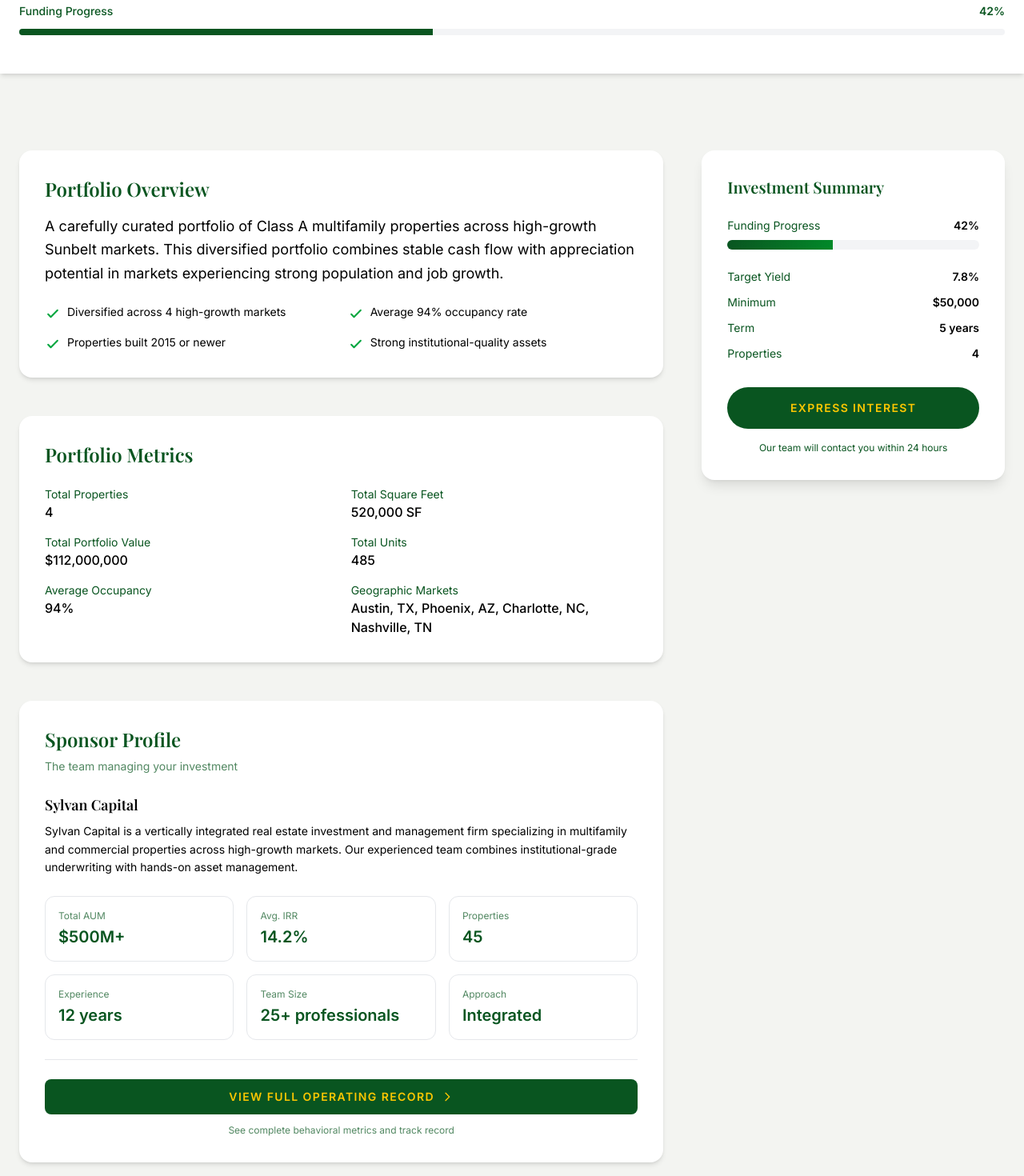
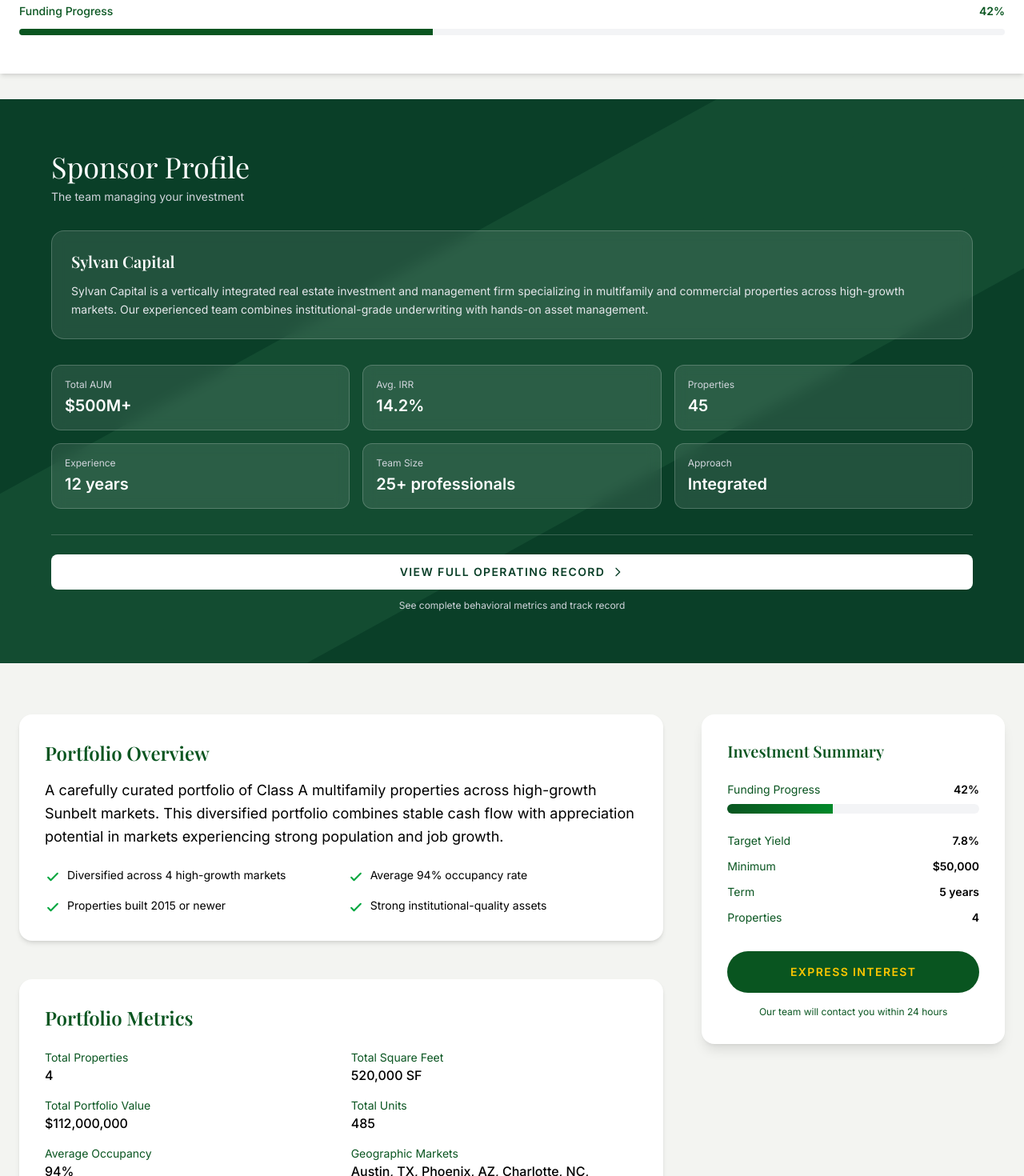
Before and after one commit to Glynac-AI/Sylvian-website, a Next.js app: page /offerings/1 in a window 1280 px wide. Shown: the part 1080-2550 px from the top of the page at 80% size. Built offline with nearby package versions, Linux system fonts and the light colour scheme.

Commit message:
Updated Hero sections

```diff
--- a/app/offerings/[id]/page.tsx
+++ b/app/offerings/[id]/page.tsx
@@ -148,6 +148,20 @@
                 </div>
             </section>
 
+            {/* Sponsor Profile - Full Width with Dark Green Background */}
+            <section id="sponsor" className="bg-[#0A3F28] text-white py-16 px-6 lg:px-12 relative overflow-hidden">
+                {/* Two parallel diagonal stripes */}
+                <div className="absolute inset-0 opacity-[0.07]">
+                    <svg width="100%" height="100%" viewBox="0 0 100 100" preserveAspectRatio="none">
+                        <path d="M70,0 L100,0 L100,30 L30,100 L0,100 L0,70 Z" fill="#86EFAC"/>
+                        <path d="M90,0 L100,0 L100,10 L10,100 L0,100 L0,90 Z" fill="#86EFAC" opacity="0.5"/>
+                    </svg>
+                </div>
+                <div className="relative z-10">
+                    <SponsorProfile sponsorProfile={portfolio.sponsorProfile} />
+                </div>
+            </section>
+
             {/* Main Content */}
             <section className="py-16 px-6">
                 <div className="max-w-7xl mx-auto">
@@ -218,11 +232,6 @@
                                     </div>
                                 </div>
                             </motion.div>
-
-                            {/* Sponsor Profile */}
-                            <div id="sponsor">
-                                <SponsorProfile sponsorProfile={portfolio.sponsorProfile} />
-                            </div>
 
                             {/* Removed Asset Allocation Section */}
 
--- a/components/how-investors-use-sylvan/Hero.tsx
+++ b/components/how-investors-use-sylvan/Hero.tsx
@@ -6,9 +6,11 @@
 export default function Hero() {
     return (
         <section className="bg-[#0A3F28] text-white pt-32 pb-20 relative overflow-hidden">
-            <div className="absolute top-0 right-0 w-1/2 h-full opacity-10">
+            {/* Two parallel diagonal stripes */}
+            <div className="absolute inset-0 opacity-[0.07]">
                 <svg width="100%" height="100%" viewBox="0 0 100 100" preserveAspectRatio="none">
-                    <path d="M0,100 L100,0 L100,100 Z" fill="white"/>
+                    <path d="M70,0 L100,0 L100,30 L30,100 L0,100 L0,70 Z" fill="#86EFAC"/>
+                    <path d="M90,0 L100,0 L100,10 L10,100 L0,100 L0,90 Z" fill="#86EFAC" opacity="0.5"/>
                 </svg>
             </div>
 
--- a/components/offerings/SponsorProfile.tsx
+++ b/components/offerings/SponsorProfile.tsx
@@ -24,62 +24,62 @@
             initial={{ opacity: 0, y: 20 }}
             animate={{ opacity: 1, y: 0 }}
             transition={{ duration: 0.6, delay: 0.12 }}
-            className="bg-white rounded-2xl p-8 shadow-md"
+            className="max-w-6xl mx-auto"
         >
-            <h2 className="text-2xl font-semibold text-[#095520] mb-2">Sponsor Profile</h2>
-            <p className="text-sm text-[#095520]/70 mb-6">The team managing your investment</p>
+            <h2 className="text-3xl lg:text-4xl font-serif text-white mb-2">Sponsor Profile</h2>
+            <p className="text-sm text-gray-300 mb-8">The team managing your investment</p>
 
-            <div className="mb-6">
-                <h3 className="text-lg font-semibold text-black mb-2">{sponsorProfile.name}</h3>
-                <p className="text-sm text-black leading-relaxed">
+            <div className="mb-8 bg-white/10 backdrop-blur-sm rounded-2xl p-6 border border-white/20">
+                <h3 className="text-xl font-semibold text-white mb-3">{sponsorProfile.name}</h3>
+                <p className="text-sm text-gray-200 leading-relaxed">
                     {sponsorProfile.description}
                 </p>
             </div>
 
             {/* Clean Metrics Grid */}
-            <div className="grid grid-cols-2 md:grid-cols-3 gap-4 mb-6">
-                <div className="p-4 rounded-xl border border-gray-200">
-                    <p className="text-xs text-[#095520]/70 mb-1">Total AUM</p>
-                    <p className="text-xl font-semibold text-[#095520]">{sponsorProfile.totalAUM}</p>
+            <div className="grid grid-cols-2 md:grid-cols-3 gap-4 mb-8">
+                <div className="p-4 rounded-xl bg-white/10 backdrop-blur-sm border border-white/20">
+                    <p className="text-xs text-gray-300 mb-1">Total AUM</p>
+                    <p className="text-xl font-semibold text-white">{sponsorProfile.totalAUM}</p>
                 </div>
 
-                <div className="p-4 rounded-xl border border-gray-200">
-                    <p className="text-xs text-[#095520]/70 mb-1">Avg. IRR</p>
-                    <p className="text-xl font-semibold text-[#095520]">{sponsorProfile.historicalPerformance.split(': ')[1]}</p>
+                <div className="p-4 rounded-xl bg-white/10 backdrop-blur-sm border border-white/20">
+                    <p className="text-xs text-gray-300 mb-1">Avg. IRR</p>
+                    <p className="text-xl font-semibold text-white">{sponsorProfile.historicalPerformance.split(': ')[1]}</p>
                 </div>
 
-                <div className="p-4 rounded-xl border border-gray-200">
-                    <p className="text-xs text-[#095520]/70 mb-1">Properties</p>
-                    <p className="text-xl font-semibold text-[#095520]">{sponsorProfile.propertiesManaged}</p>
+                <div className="p-4 rounded-xl bg-white/10 backdrop-blur-sm border border-white/20">
+                    <p className="text-xs text-gray-300 mb-1">Properties</p>
+                    <p className="text-xl font-semibold text-white">{sponsorProfile.propertiesManaged}</p>
                 </div>
 
-                <div className="p-4 rounded-xl border border-gray-200">
-                    <p className="text-xs text-[#095520]/70 mb-1">Experience</p>
-                    <p className="text-xl font-semibold text-[#095520]">{sponsorProfile.yearsInBusiness} years</p>
+                <div className="p-4 rounded-xl bg-white/10 backdrop-blur-sm border border-white/20">
+                    <p className="text-xs text-gray-300 mb-1">Experience</p>
+                    <p className="text-xl font-semibold text-white">{sponsorProfile.yearsInBusiness} years</p>
                 </div>
 
-                <div className="p-4 rounded-xl border border-gray-200">
-                    <p className="text-xs text-[#095520]/70 mb-1">Team Size</p>
-                    <p className="text-xl font-semibold text-[#095520]">{sponsorProfile.teamSize}</p>
+                <div className="p-4 rounded-xl bg-white/10 backdrop-blur-sm border border-white/20">
+                    <p className="text-xs text-gray-300 mb-1">Team Size</p>
+                    <p className="text-xl font-semibold text-white">{sponsorProfile.teamSize}</p>
                 </div>
 
-                <div className="p-4 rounded-xl border border-gray-200">
-                    <p className="text-xs text-[#095520]/70 mb-1">Approach</p>
-                    <p className="text-xl font-semibold text-[#095520]">Integrated</p>
+                <div className="p-4 rounded-xl bg-white/10 backdrop-blur-sm border border-white/20">
+                    <p className="text-xs text-gray-300 mb-1">Approach</p>
+                    <p className="text-xl font-semibold text-white">Integrated</p>
                 </div>
             </div>
 
             {/* Link to Full Sponsor Profile */}
-            <div className="pt-6 border-t border-gray-200">
+            <div className="pt-6 border-t border-white/20">
                 <Link href="/sponsors/1">
-                    <button className="w-full bg-[#095520] text-yellow-400 py-3 px-6 rounded-lg font-semibold text-sm uppercase tracking-widest hover:shadow-lg transition-all duration-300 hover:-translate-y-0.5 flex items-center justify-center gap-2">
+                    <button className="w-full bg-white text-[#0A3F28] py-3 px-6 rounded-lg font-semibold text-sm uppercase tracking-widest hover:shadow-lg transition-all duration-300 hover:-translate-y-0.5 flex items-center justify-center gap-2">
                         View Full Operating Record
                         <svg className="w-4 h-4" fill="none" viewBox="0 0 24 24" stroke="currentColor">
                             <path strokeLinecap="round" strokeLinejoin="round" strokeWidth={2} d="M9 5l7 7-7 7" />
                         </svg>
                     </button>
                 </Link>
-                <p className="text-xs text-center text-[#095520]/70 mt-3">
+                <p className="text-xs text-center text-gray-300 mt-3">
                     See complete behavioral metrics and track record
                 </p>
             </div>
--- a/components/sponsors/SponsorOverview.tsx
+++ b/components/sponsors/SponsorOverview.tsx
@@ -10,8 +10,8 @@
 
 export default function SponsorOverview({ sponsor }: SponsorOverviewProps) {
     return (
-        <section className="bg-white py-24 border-b border-[#E5E7EB]">
-            <div className="max-w-7xl mx-auto px-6">
+        <section className="bg-gray-50 py-24 border-b border-[#E5E7EB]">
+            <div className="w-full px-6 lg:px-12">
                 {/* Admission Badge Section */}
                 <motion.div
                     initial={{ opacity: 0, y: 20 }}
```
Also changed, not shown: app/resources/for-ccos/page.tsx (+13 -7 lines), app/resources/for-cios/page.tsx (+13 -7 lines), app/strategy/page.tsx (+12 -7 lines), components/evaluation-methodology/Hero.tsx (+30 -14 lines), components/sponsor-evaluation/Hero.tsx (+6 -15 lines), components/sponsor-standards/Hero.tsx (+30 -14 lines), components/sponsors/SponsorOperatingRecord.tsx (+4 -6 lines).
